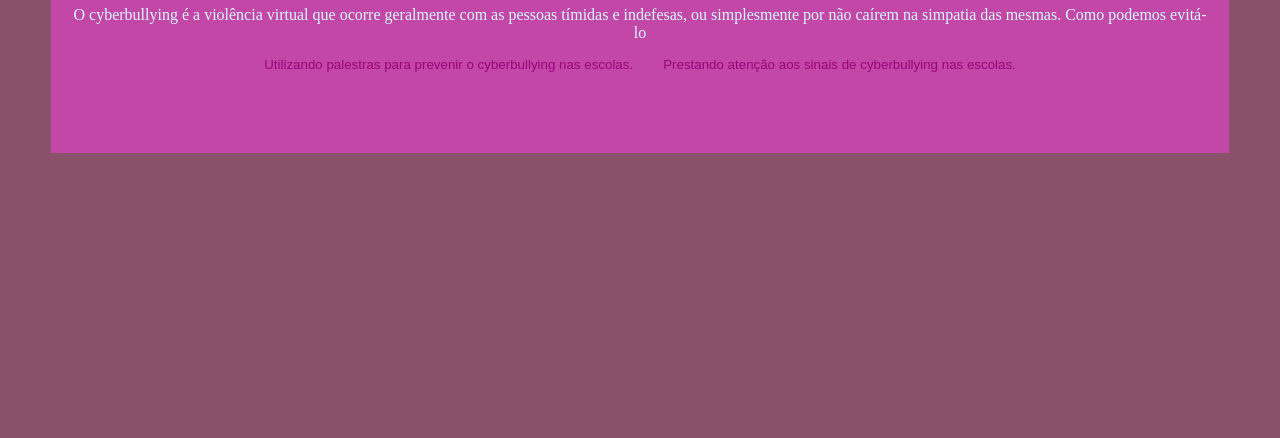
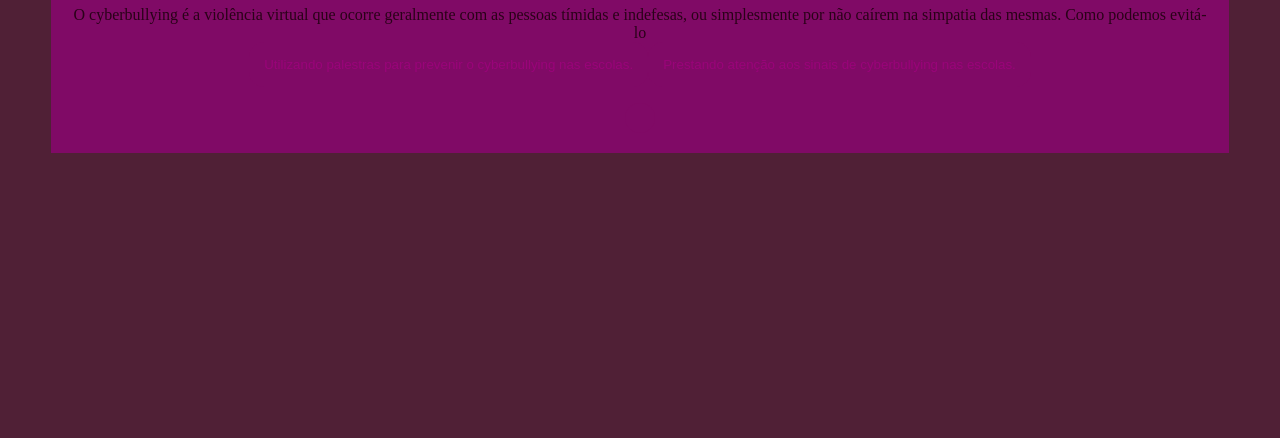
Before and after one commit to Patriciakloster08/Missao-IA-, a plain HTML site: page index.html in a window 1280 px wide. Shown: the part 378-816 px from the top of the page. Drawn offline with Linux system fonts and the light colour scheme.

Commit message:
salvar cor

```diff
--- a/style.css
+++ b/style.css
@@ -1,9 +1,9 @@
 :root {
-  --cor-fundo: #8a516b;
-  --cor-principal: #c247a7;
+  --cor-fundo: #502036;
+  --cor-principal: #800a66;
   --cor-secundaria: #212333;
   --cor-destaque: #990479;
-  --cor-texto: #D7F9FF;
+  --cor-texto: #290218;
 }
 body {
   background-color: var(--cor-fundo);
```
